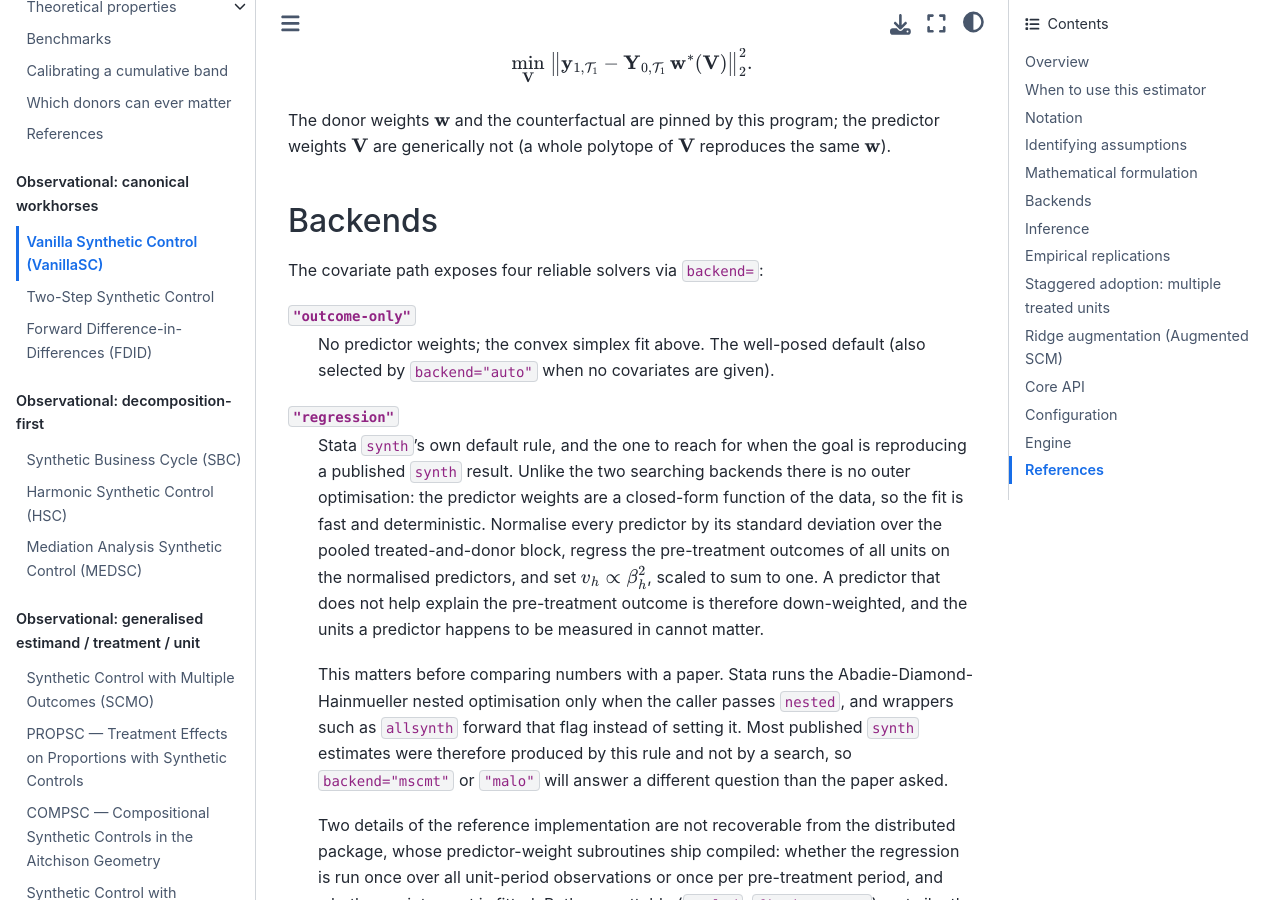
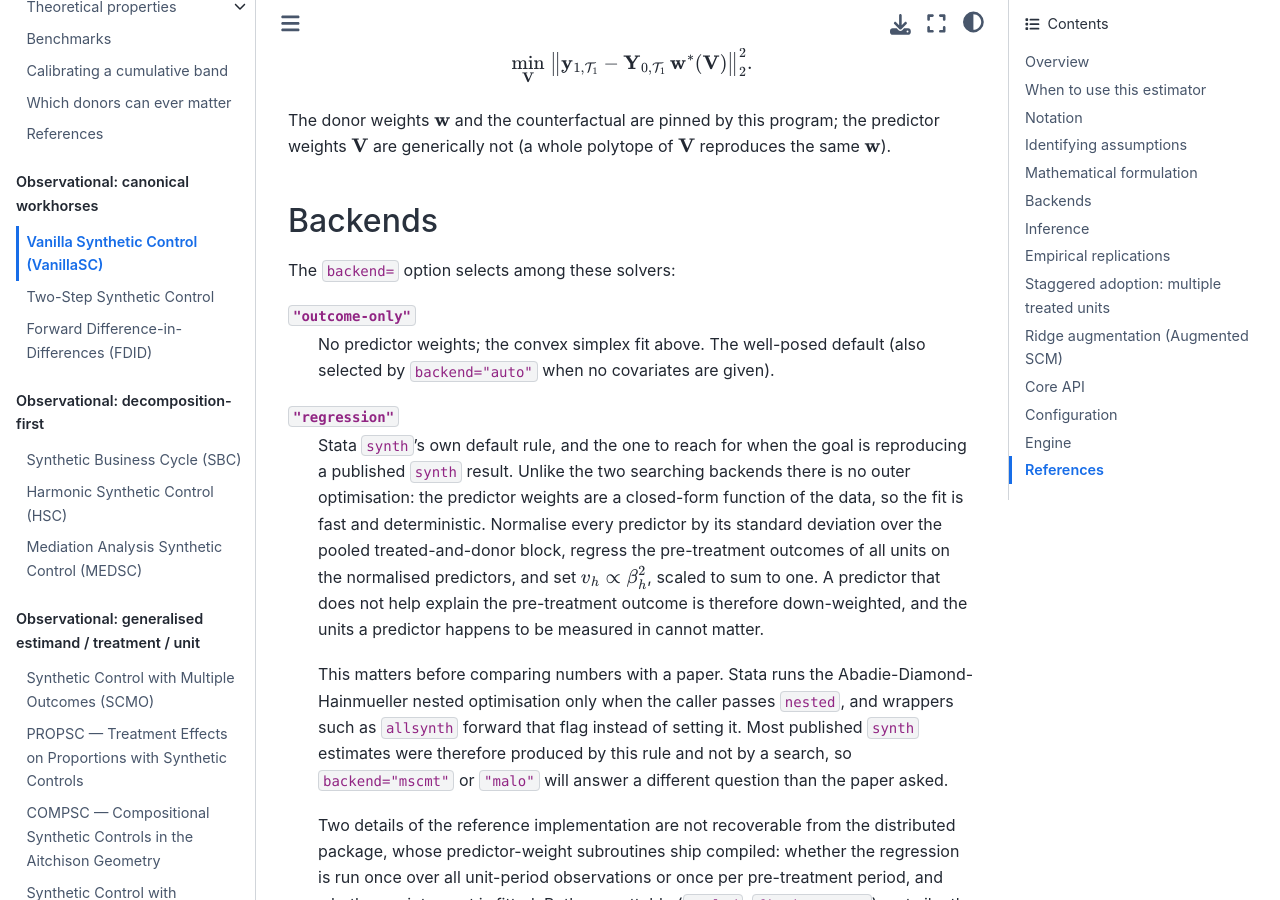
Before and after one commit to jgreathouse9/mlsynth, a Sphinx documentation site: the page built from docs/vanillasc.rst, in a window 1280 px wide and 900 px high, scrolled down 4491 px. Built offline with Sphinx 7.4.7 and the Sphinx Book theme 1.1.4, drawn with Linux system fonts in a browser that asks for light colours; pages that are not in the unit, such as notebooks, are missing from menus.

Commit message:
docs(vanillasc): the backend list no longer counts its solvers
The Backends section opened with "four reliable solvers" above a list of
six (five before the exact backend).

Co-Authored-By: Claude Opus 5.5 <noreply@anthropic.com>
Claude-Session: https://claude.ai/code/session_015EZSWd9YGa1uyuqzFqRpdQ

```diff
--- a/docs/vanillasc.rst
+++ b/docs/vanillasc.rst
@@ -240,7 +240,7 @@ polytope of :math:`\mathbf{V}` reproduces the same :math:`\mathbf{w}`).
 Backends
 --------
 
-The covariate path exposes four reliable solvers via ``backend=``:
+The ``backend=`` option selects among these solvers:
 
 ``"outcome-only"``
     No predictor weights; the convex simplex fit above. The well-posed
```
